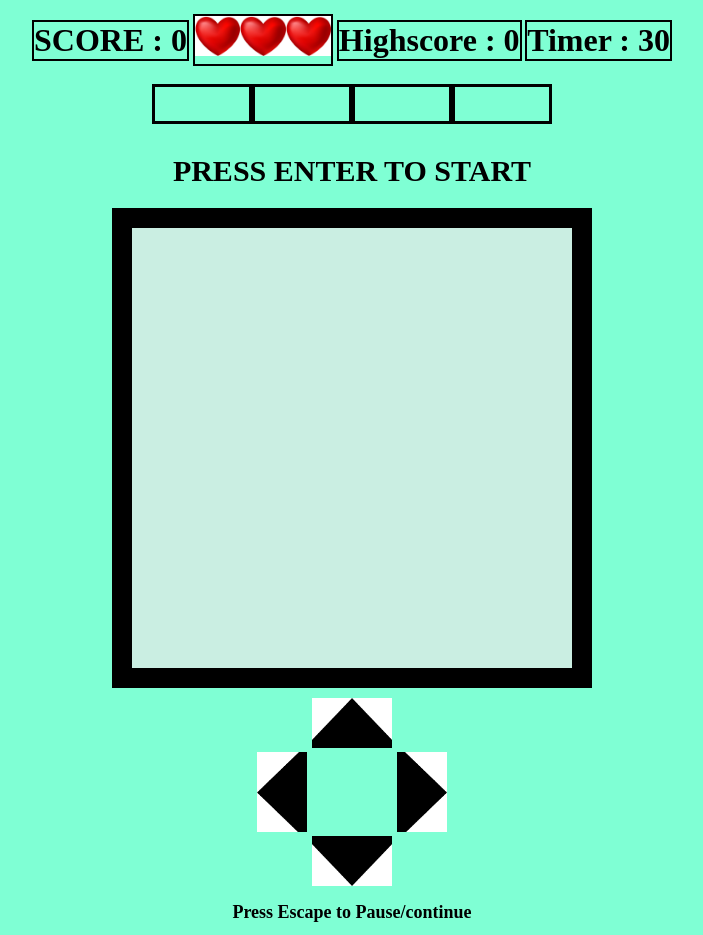
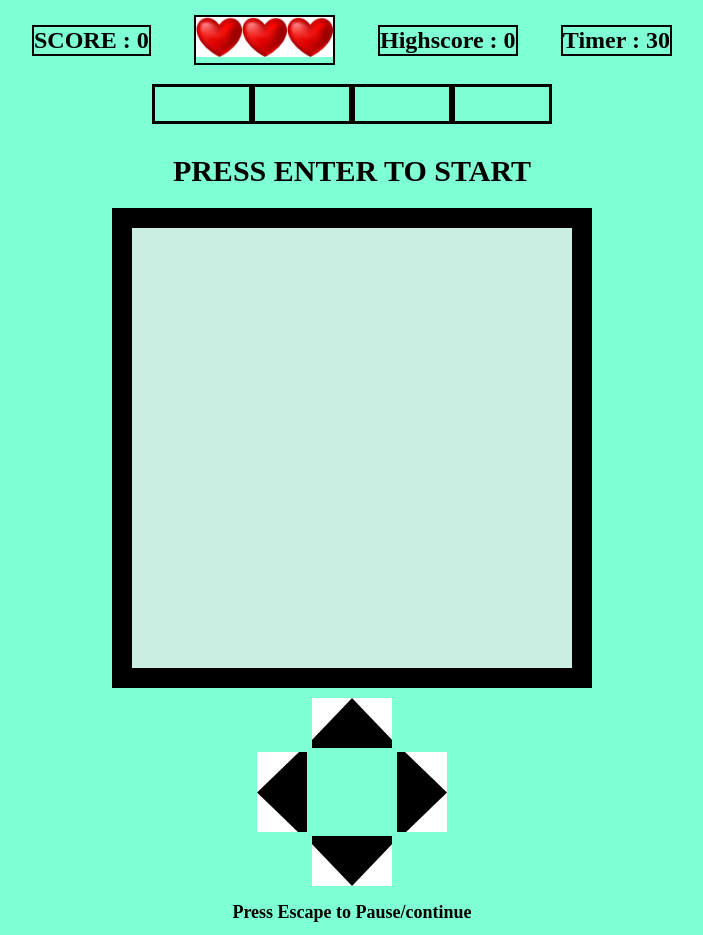
Before and after one commit to rahulrk011/delta_task1-hacker-, a plain HTML site: page index.html in a window 1280 px wide. Shown: the whole page, without its empty margins (288-991 px from the left). Drawn offline with Linux system fonts and the light colour scheme.

Commit message:
Update style.css

```diff
--- a/style.css
+++ b/style.css
@@ -48,7 +48,7 @@
     flex-direction: row;
     justify-content: space-between;
     align-items: center;
-    font-size: xx-large;
+    font-size: x-large;
     font-weight: bold;
 }
 
```
